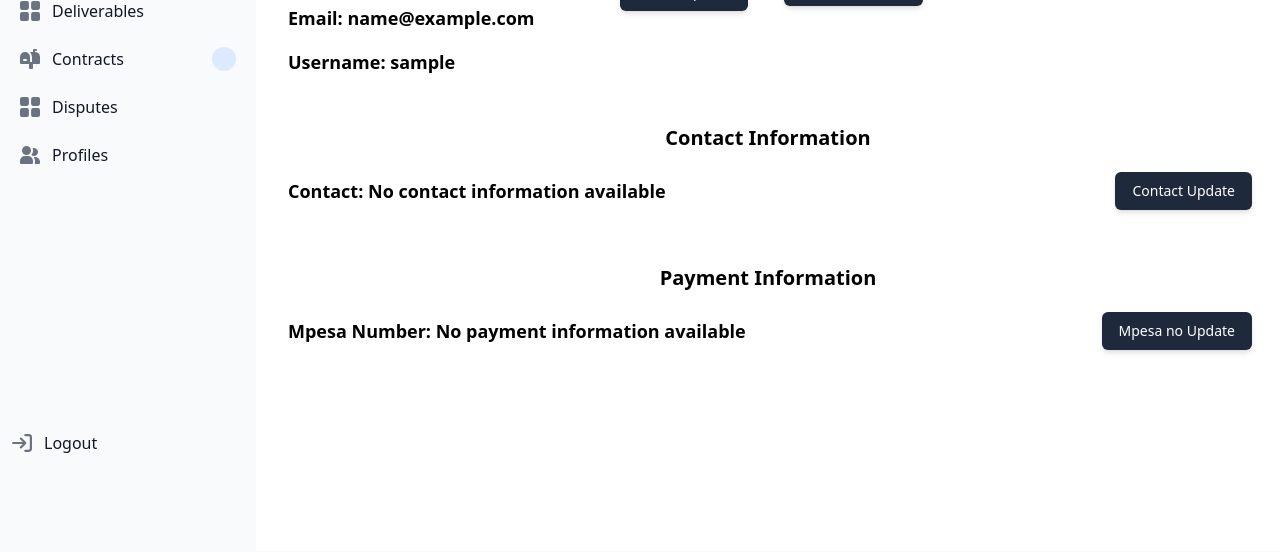
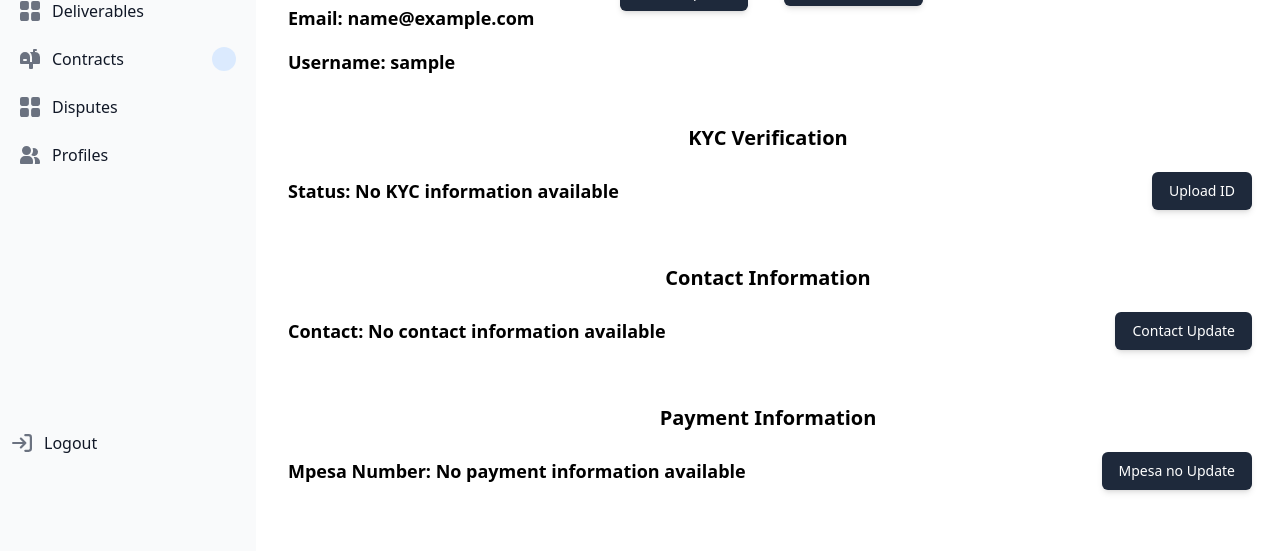
Before and after one commit to NestaNdereva23/PesaCrow, a Django app: page /profile/ in a window 1280 px wide. Shown: the part 249-801 px from the top of the page. Before the commit the page ends 702 px from the top, so only its background shows below. Run offline with Django 5.2, Linux system fonts and the light colour scheme; the visitor is signed in with stand-in values (Sample User, id 1); data comes from the database, SQL or seed files in the repository; some libraries are stand-ins or nearby versions.

Commit message:
feat: KYC integration && minor fix
- add kyc feature for user to upload kyc document

```diff
--- a/profiles/forms.py
+++ b/profiles/forms.py
@@ -13,3 +13,9 @@ class ContactUpdateForm(forms.ModelForm):
     class Meta:
         model = UserProfile
         fields = ['role_type','phone_number', 'mpesa_number']
+
+#KYC Form file
+class KYCUpdateForm(forms.ModelForm):
+    class Meta:
+        model = UserProfile
+        fields = ['id_document']
--- a/profiles/models.py
+++ b/profiles/models.py
@@ -18,3 +18,14 @@ class UserProfile(models.Model):
     rating_as_developer = models.DecimalField(decimal_places=2, max_digits=10, null=True)
     created_at = models.DateTimeField(auto_now_add=True)
     updated_at = models.DateTimeField(auto_now=True)
+
+    id_document = models.FileField(upload_to='kyc_documents/', blank=True, null=True)
+    KYC_STATUS_CHOICES = [
+        ('pending', 'Pending'),
+        ('verified', 'Verified'),
+        ('rejected', 'Rejected'),
+    ]
+    kyc_status = models.CharField(max_length=10, choices=KYC_STATUS_CHOICES, default='pending')
+
+    def __str__(self):
+        return f"{self.user.username} Profile"
--- a/profiles/static/profile.js
+++ b/profiles/static/profile.js
@@ -39,6 +39,17 @@ document.addEventListener("DOMContentLoaded", function () {
   );
   const mpesaModal = document.querySelector(
     '[data-dialog="mpesa-number-modal"]'
+  );
+
+   //KYC modal
+   const KYCModalButton = document.querySelector(
+    '[data-dialog-target="kyc-modal"]'
+  );
+  const KYCModalBackdrop = document.querySelector(
+    '[data-dialog-backdrop="kyc-modal"]'
+  );
+  const KYCModal = document.querySelector(
+    '[data-dialog="kyc-modal"]'
   );
 
   // Function to open profile modal
@@ -97,12 +108,24 @@ document.addEventListener("DOMContentLoaded", function () {
     mpesaModalBackdrop.classList.add("pointer-events-none", "opacity-0");
   }
 
+  function openKYCModal() {
+    KYCModalBackdrop.classList.remove("pointer-events-none", "opacity-0");
+    KYCModalBackdrop.classList.add("opacity-100", "pointer-events-auto");
+  }
+
+  // close KYC modal
+  function closeKYCModal() {
+    KYCModalBackdrop.classList.remove("opacity-100", "pointer-events-auto");
+    KYCModalBackdrop.classList.add("pointer-events-none", "opacity-0");
+  }
+
   // Function to close all modals
   function closeAllModals() {
     closeProfileModal();
     closeAccountTypeModal();
     closeContactModal();
     closeMpesaModal();
+    closeKYCModal();
   }
 
   // Add click event to profile modal button
@@ -111,6 +134,7 @@ document.addEventListener("DOMContentLoaded", function () {
       // Make sure other modals are closed first
       closeContactModal();
       closeMpesaModal();
+      closeKYCModal();
       //open current modal
       openProfileModal();
     });
@@ -143,6 +167,19 @@ document.addEventListener("DOMContentLoaded", function () {
       closeProfileModal();
       // Then open this modal
       openMpesaModal();
+    });
+  }
+
+   // click event --> KYC modal button
+  if (KYCModalButton) {
+    KYCModalButton.addEventListener("click", function () {
+      // Make sure other modals are closed first
+      closeProfileModal();
+      closeAccountTypeModal();
+      closeContactModal();
+      closeMpesaModal();
+      // Then open this modal
+      openKYCModal();
     });
   }
 
@@ -194,6 +231,18 @@ document.addEventListener("DOMContentLoaded", function () {
     });
   }
 
+   // Close KYC modal when  you clicck outside
+   if (
+    KYCModalBackdrop &&
+    KYCModalBackdrop.getAttribute("data-dialog-backdrop-close") === "true"
+  ) {
+    KYCModalBackdrop.addEventListener("click", function (e) {
+      if (e.target === KYCModalBackdrop) {
+        closeKYCModal();
+      }
+    });
+  }
+
   // Close modals with ESC key
   document.addEventListener("keydown", function (e) {
     if (e.key === "Escape") {
--- a/profiles/templates/profiles/profiles.html
+++ b/profiles/templates/profiles/profiles.html
@@ -75,6 +75,38 @@
     </div>
   </div>
 
+   <!-- KYC Information Section -->
+   <div>
+    <div class="flex items-center justify-center">
+      <div class="py-2">
+        <p class="font-semibold text-xl">KYC Verification</p>
+      </div>
+    </div>
+    <div class="block h-20 mb-4 rounded-xl bg-profile_gray max-w-screen-xl">
+      <div class="flex items-center justify-between">
+        <div class="flex items-start">
+          {% if user_profile %}
+            <p class="text-lg ml-4 py-2 text-black font-semibold">
+              Status: {{ user_profile.kyc_status|capfirst }}
+            </p>
+          {% else %}
+            <p class="text-lg ml-4 py-2 text-black font-semibold">
+              Status: No KYC information available
+            </p>
+          {% endif %}
+        </div>
+
+        <button
+          data-dialog-target="kyc-modal"
+          class="rounded-md m-3 bg-slate-800 py-2 px-4 border border-transparent text-center text-sm text-white transition-all shadow-md hover:shadow-lg focus:bg-slate-700 focus:shadow-none active:bg-slate-700 hover:bg-slate-700 active:shadow-none disabled:pointer-events-none disabled:opacity-50 disabled:shadow-none ml-2"
+          type="button"
+        >
+          Upload ID
+        </button>
+      </div>
+    </div>
+  </div>
+
   <!-- contact information section -->
   <div>
     <div class="flex items-center justify-center">
@@ -137,6 +169,8 @@
       </div>
     </div>
   </div>
+
+
 
   <!-- personal information modal -->
   <div
@@ -350,7 +384,52 @@
         </form>
       </div>
     </div>
+
   </div>
+
+  <!-- KYC modal -->
+  <div
+  data-dialog-backdrop="kyc-modal"
+  data-dialog-backdrop-close="true"
+  class="pointer-events-none fixed inset-0 z-[999] grid h-screen w-screen place-items-center bg-black bg-opacity-60 opacity-0 backdrop-blur-sm transition-opacity duration-300"
+>
+  <div
+    data-dialog="kyc-modal"
+    class="relative mx-auto w-full max-w-[24rem] rounded-lg overflow-hidden shadow-sm"
+  >
+    <div class="relative flex flex-col bg-white">
+      <div
+        class="relative m-2.5 items-center flex justify-center text-white h-24 rounded-md bg-slate-800"
+      >
+        <h3 class="text-2xl">Upload KYC Document</h3>
+      </div>
+      <form method="post" enctype="multipart/form-data">
+        {% csrf_token %}
+        <div class="flex flex-col gap-4 p-6">
+          <div class="w-full max-w-sm min-w-[200px]">
+            <label class="block mb-2 text-sm text-slate-600">
+              ID Document
+            </label>
+            <div
+              class="w-full bg-transparent placeholder:text-slate-400 text-slate-700 text-sm border border-slate-200 rounded-md px-3 py-2 transition duration-300 ease focus:outline-none focus:border-slate-400 hover:border-slate-300 shadow-sm focus:shadow"
+            >
+              {{ form_kyc.id_document }}
+            </div>
+          </div>
+        </div>
+        <div class="p-6 pt-0">
+          <button
+            name="formKYC_submit"
+            class="w-full rounded-md bg-slate-800 py-2 px-4 border border-transparent text-center text-sm text-white transition-all shadow-md hover:shadow-lg focus:bg-slate-700 focus:shadow-none active:bg-slate-700 hover:bg-slate-700 active:shadow-none disabled:pointer-events-none disabled:opacity-50 disabled:shadow-none"
+            type="submit"
+          >
+            Upload
+          </button>
+        </div>
+      </form>
+    </div>
+  </div>
+</div>
 
   {% endblock %}
 </div>
--- a/profiles/views.py
+++ b/profiles/views.py
@@ -6,7 +6,8 @@ from django.views import generic
 from django_browser_reload.views import message
 
 from profiles.models import UserProfile
-from profiles.forms import ProfileUpdateForm, ContactUpdateForm
+from profiles.forms import ProfileUpdateForm, ContactUpdateForm, KYCUpdateForm
+
 
 
 # Create your views here.
@@ -25,6 +26,8 @@ def profiles(request):
     #userprofile update form
     form_profile = ProfileUpdateForm(data=request.POST, instance=user)
     form_contact = ContactUpdateForm(data=request.POST, instance=user_profile)
+    form_kyc = KYCUpdateForm(data=request.POST or None, files=request.FILES or None)
+
 
     if request.method == "POST":
         if 'formProfile_submit' in request.POST:
@@ -43,17 +46,23 @@ def profiles(request):
             else:
                 print(form_contact.errors)
 
+        elif 'formKYC_submit' in request.POST and form_kyc.is_valid():
+            kyc = form_kyc.save(commit=False)
+            kyc.user = request.user
+            kyc.kyc_status = 'pending'
+            kyc.save()
+            message.info(request, "KYC document uploaded. Waiting for verification")
+            return redirect(reverse('home:dashboard'))
+
     else:
         form_profile = ProfileUpdateForm(instance=user)
         form_contact = ContactUpdateForm(instance=user_profile)
-
-
-
 
     context = {
         'user_profile': user_profile,
         'form_profile': form_profile,
         'form_contact': form_contact,
+        'form_kyc':form_kyc,
     }
 
 
```
Also changed, not shown: profiles/migrations/0003_userprofile_id_document_userprofile_kyc_status.py (added).
